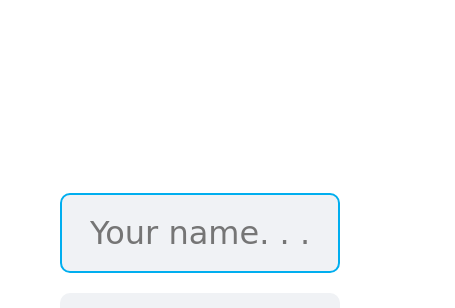
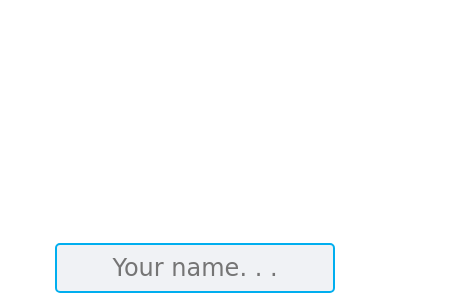
Before and after one commit to emersonfully/sudoku-game, a plain HTML site: page index.html in a window 390 px wide. Shown: the part 74-382 px from the top of the page, 455 px wide, since content can reach past the window. Drawn offline with nearby package versions, Linux system fonts and the light colour scheme; a web font is replaced by a local one.

Commit message:
create media query

```diff
--- a/styles/styles.css
+++ b/styles/styles.css
@@ -424,3 +424,38 @@ main {
     transform: scale(1);
   }
 }
+
+@media only screen and (max-width: 800px) {
+  :root {
+    --nav-size: 50px;
+
+    --sudoku-cell-size: 30px;
+
+    --border-radius: 5px;
+
+    --space-y: 10px;
+
+    --gap: 2px;
+
+    --font-size: 1rem;
+    --font-size-lg: 1.5rem;
+    --font-size-xl: 2rem;
+  }
+
+  .input-name,
+  .btn {
+    height: 50px;
+  }
+
+  .main-grid-cell.hover {
+    border-width: 2px;
+  }
+
+  .screen {
+    min-width: unset;
+  }
+
+  .main {
+    height: 100vh;
+  }
+}
```
